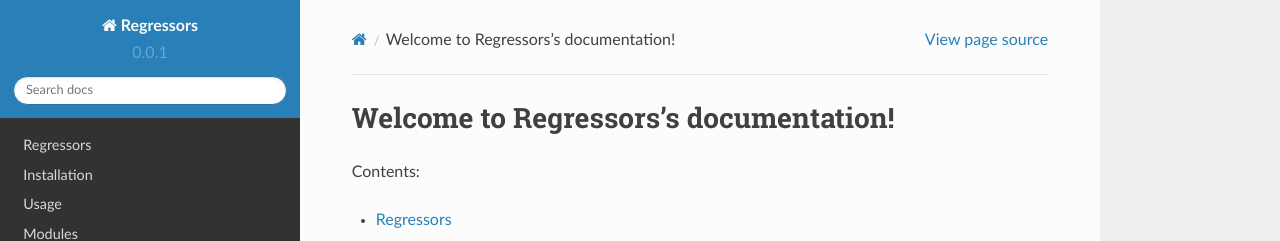
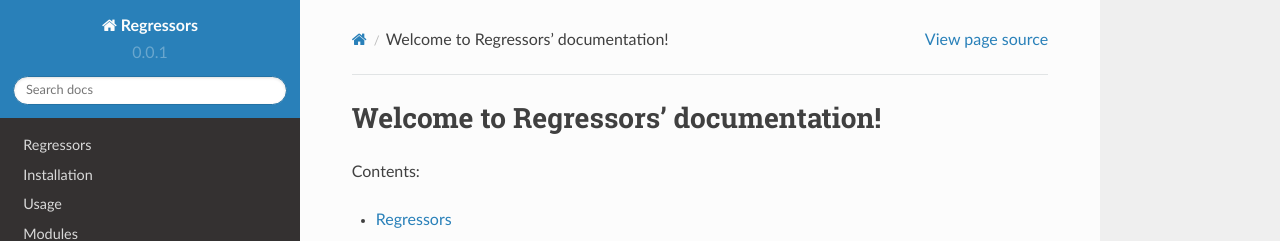
Before and after one commit to nsh87/regressors, a Sphinx documentation site: the page built from docs/index.rst, in a window 1280 px wide and 1082 px high. Shown: the top 241 px of the window. Built offline with Sphinx 7.4.7 and the Read the Docs theme 2.0.0, drawn with Linux system fonts in a browser that asks for light colours; formulas are drawn with MathJax 3.

```diff
--- a/docs/index.rst
+++ b/docs/index.rst
@@ -3,7 +3,7 @@
    You can adapt this file completely to your liking, but it should at least
    contain the root `toctree` directive.
 
-Welcome to Regressors's documentation!
+Welcome to Regressors' documentation!
 ======================================
 
 Contents:
```
